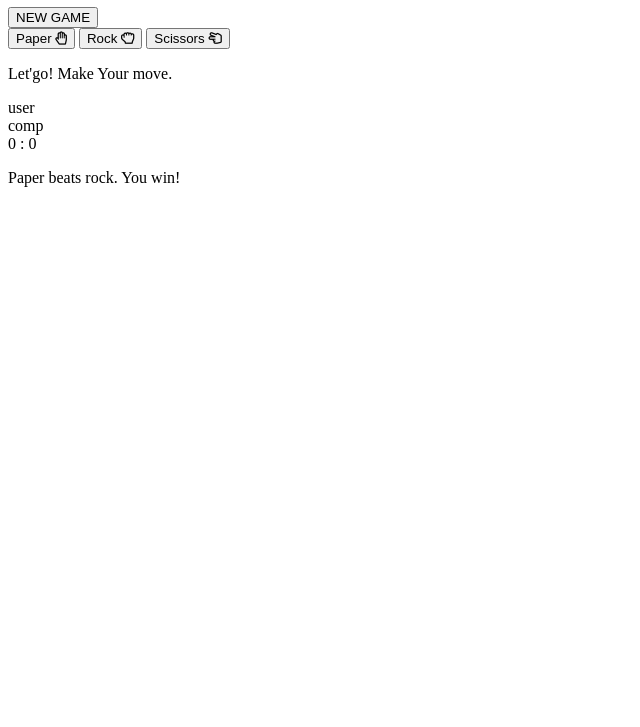
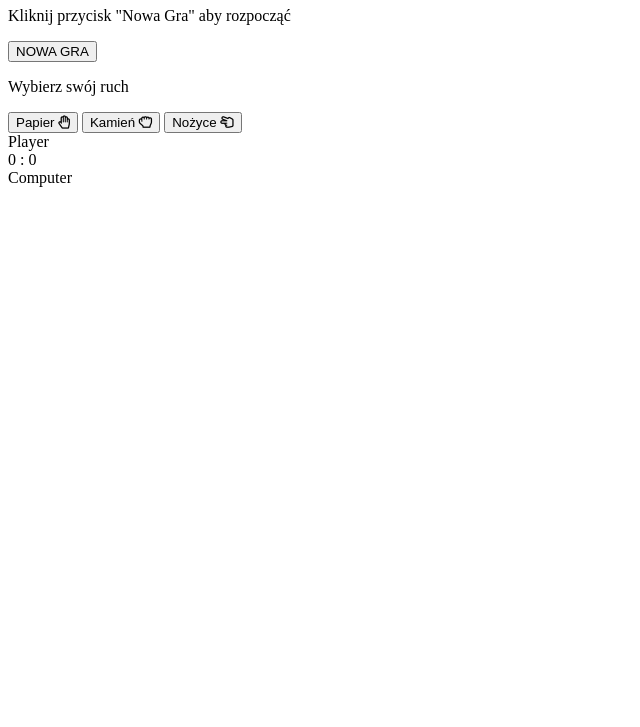
Before and after one commit to krollukasz/8.4_Game, a website: page index.html in a window 1280 px wide. Shown: the part 73-800 px from the top of the page, without its empty margins (0-640 px from the left). Drawn offline with Linux system fonts and the light colour scheme.

Commit message:
Change code structure, the positions of the elements, add new classes

```diff
--- a/index.html
+++ b/index.html
@@ -12,44 +12,51 @@
         <div class="container">
             <div class="row">
                 <header>
-                    <h1>Rock Paper Scissors</h1>
+                    <h1>GRA: Papier Kamień Nożyce</h1>
                 </header>
             </div>
         </div>
 
-        <div id="buttons" class="container">
-            <div class="newGameButton">
-                <button class="newGame">
-                    NEW GAME
-                </button>
-            </div>
-            <div class="row">
-                <button class="button" id="paper">Paper
+        <div id="info" class="container">
+            <p id="start-message">Kliknij przycisk "Nowa Gra" aby rozpocząć</p>
+        </div>
+
+        <div id="new-game-button" class="container">
+            <button type="button" class="btn btn-primary btn-lg new-game global">
+                NOWA GRA
+            </button>
+        </div>
+
+        <div id="number-of-rounds" class="container"></div>
+
+        <div id="info" class="container">
+            <p id="action-message">Wybierz swój ruch</p>
+        </div>
+
+        <div class="container">
+            <div class="btns row">
+                <button class="button global" id="paper">Papier
                     <span><i class="far fa-hand-paper"></i></span>
                 </button>
-                <button class="button" id="rock">Rock
+                <button class="button global" id="rock">Kamień
                     <span><i class="far fa-hand-rock"></i></span>
                 </button>
-                <button class="button" id="scissors">Scissors
+                <button class="button global" id="scissors">Nożyce
                     <span><i class="far fa-hand-scissors"></i></span>
                 </button>
             </div>
         </div>
 
-        <div id="info" class="container">
-            <p id="action-message">Let'go! Make Your move.</p>
-        </div>
+        <div id="output-result" class="container"></div>
 
-        <div id="score-board-table" class="container">
-            <div class="row">
-                <div class="">user</div>
-                <div class="">comp</div>
-                <span id="user-score">0</span> : <span id="computer-score">0</span>
+        <div class="container">
+            <div class="score-board row">
+                <span id="user-label">Player</span>
+                <div class="score-board-table">
+                    <span id="user-score">0</span> : <span id="computer-score">0</span>
+                </div>
+                <span id="computer-label">Computer</span>
             </div>
-        </div>
-
-        <div class="result">
-            <p>Paper beats rock. You win!</p>
         </div>
 
     <script src="js/script.js"></script>
```
